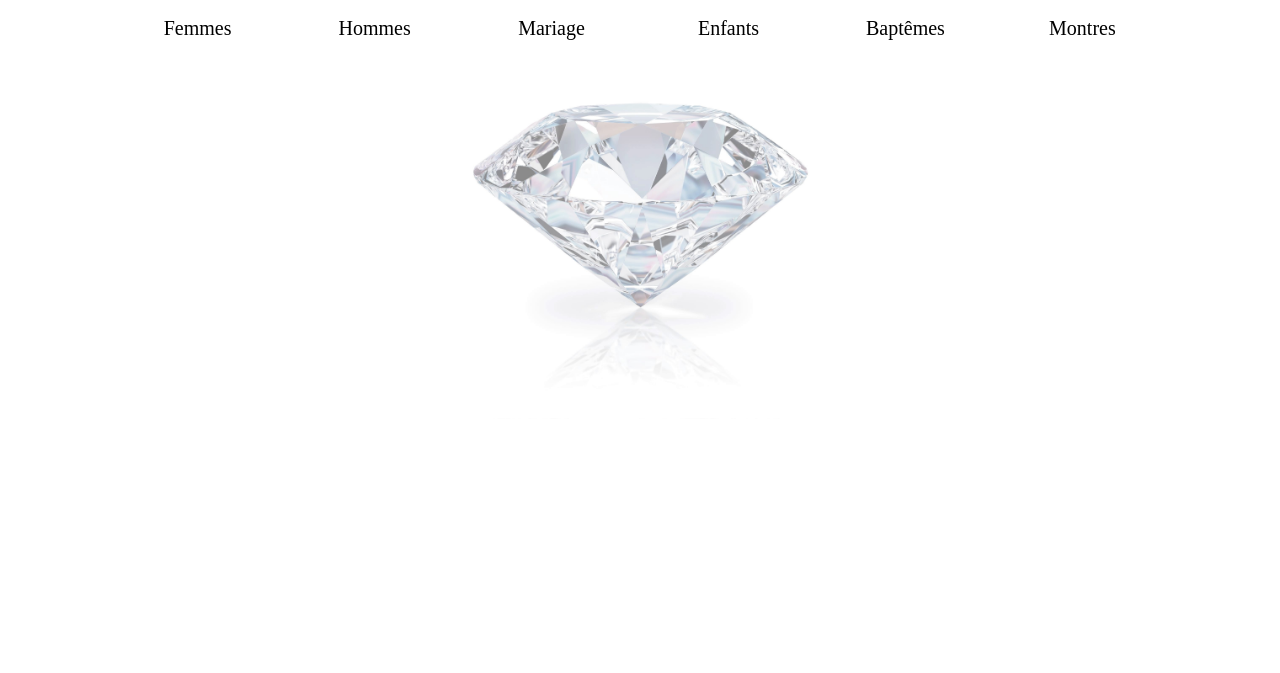
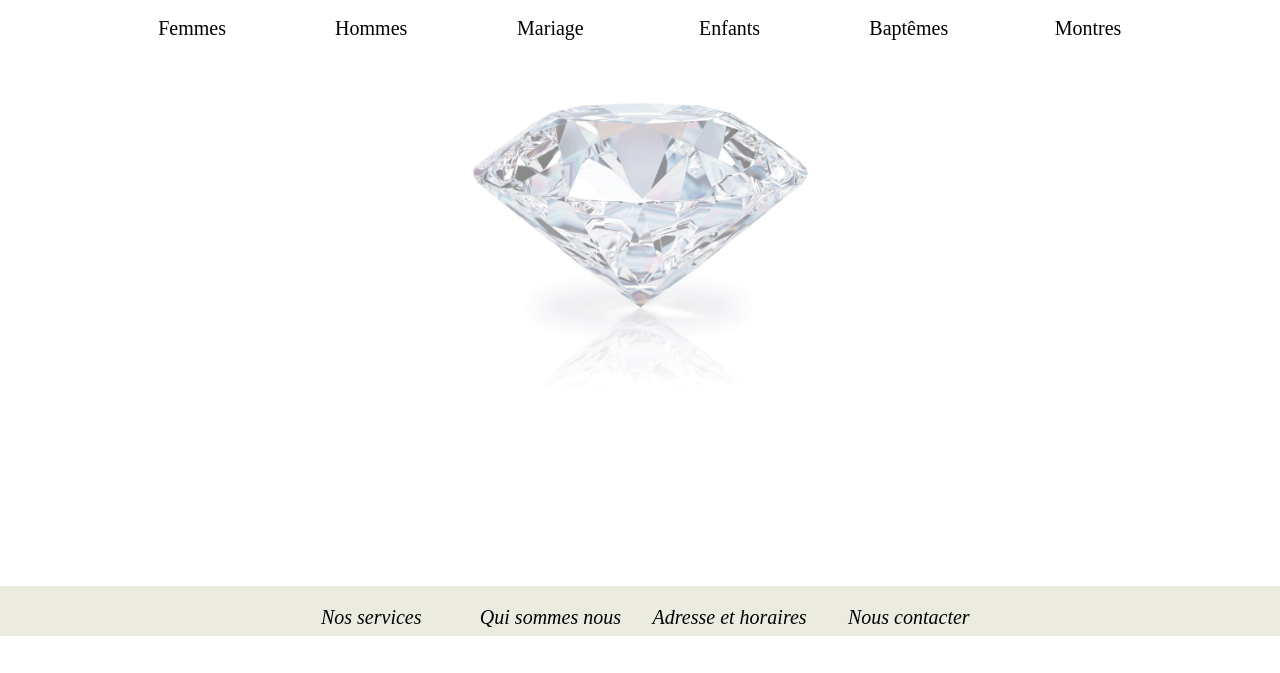
Before and after one commit to alinewass/alinewass.github.io, a plain HTML site: page index.html in a window 1280 px wide. Shown: the part 164-837 px from the top of the page. After the commit the page ends 800 px from the top, so only its background shows below. Drawn offline with Linux system fonts and the light colour scheme.

Commit message:
ajout du footer

```diff
--- a/index.html
+++ b/index.html
@@ -76,6 +76,15 @@
         </li>
       </ul>
     </nav>
+  <footer>
+    <nav>
+      <ul>
+        <li><a href="#">Nos services</a></li>
+        <li><a href="#">Qui sommes nous</a></li>
+        <li><a href="#">Adresse et horaires</a></li>
+        <li><a href="#">Nous contacter</a></li>
+      </ul>
+    </nav>
 
 
 
--- a/projetglobal.css
+++ b/projetglobal.css
@@ -19,7 +19,7 @@ p {
   text-align: center;
   font-family: "URW Chancery L";
   font-style: italic;
-  font-weight: normal;
+  font-weight: bold;
   margin: 20px;
   font-size: 20px;
   border-bottom : 1px solid #000;
@@ -29,7 +29,7 @@ body {
   background-size: 35%;
   background-position:center center;
   background-repeat: no-repeat;
-  height: 100%;
+  margin: 0px;
 }
 html {
   height: 100%;
@@ -78,3 +78,16 @@ nav ul {
   display: flex;
   justify-content: center;
 }
+
+footer {
+  background:#ebebe0;
+  position: absolute;
+  bottom:0;
+  width:100%;
+  padding-top:0px;
+  height:50px;
+  font-size: 10px;
+  font-style: italic;
+  margin: 0;
+  justify-content: center;
+}
```
